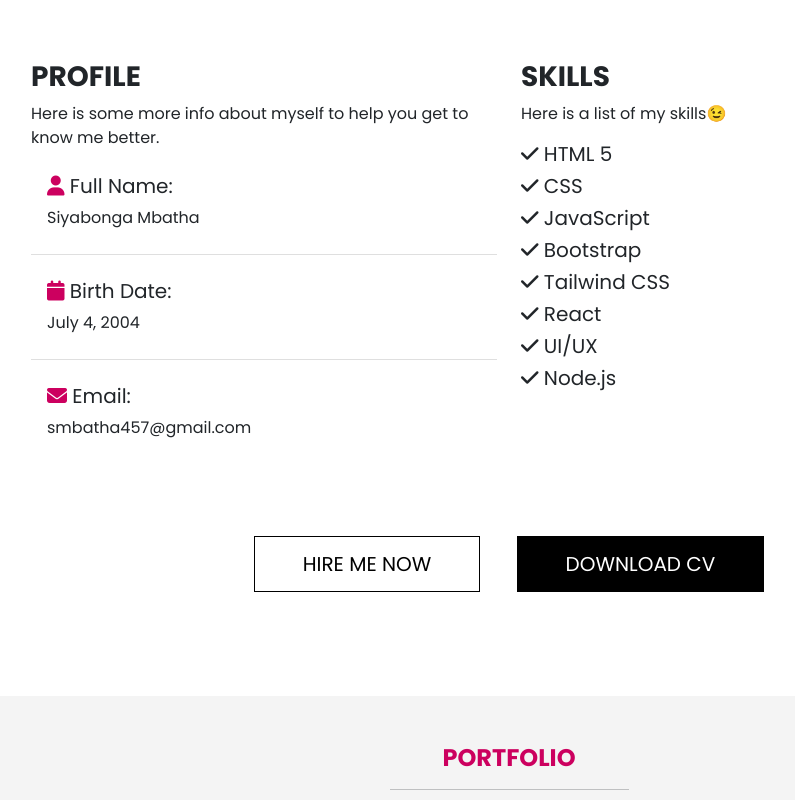
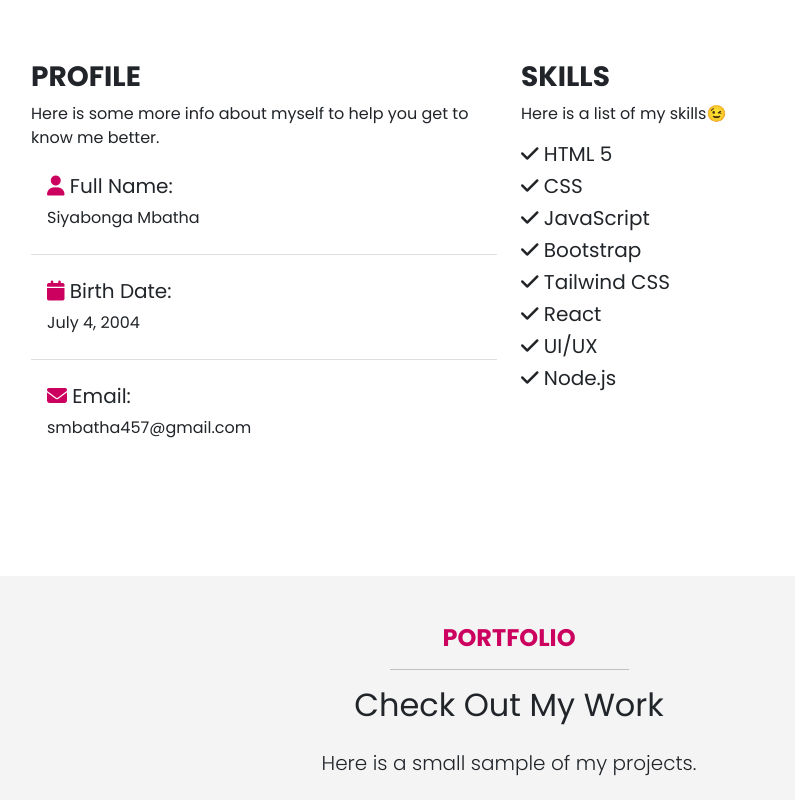
Before and after one commit to Siyabonga205/siyabonga-portfolio, a website: page index.html in a window 1280 px wide. Shown: the part 1372-2172 px from the top of the page, without its empty margins (131-926 px from the left). Drawn offline with Linux system fonts and the light colour scheme.

Commit message:
Firat Commit

```diff
--- a/index.html
+++ b/index.html
@@ -43,10 +43,7 @@
         </a>
 
         <div class="social d-flex gap-3 position-absolute">
-          <a href="#">
-            <i class="fab fa-linkedin fa-3x text-white"></i>
-          </a>
-          <a href="#">
+          <a href="https://github.com/Siyabonga205">
             <i class="fab fa-github fa-3x text-white"></i>
           </a>
         </div>
@@ -138,20 +135,6 @@
 
             <h5><i class="fas fa-check"></i> Node.js</h5>
 
-          </div>
-        </div>
-        <div class="row mt-5 text-center">
-          <div class="col-12">
-            <a
-              href="#"
-              class="btn btn-outline-dark btn-lg text-uppercase px-5 mx-3 my-2"
-              >Hire Me Now</a
-            >
-            <a
-              href="#"
-              class="btn btn-dark btn-lg text-uppercase px-5 mx-3 my-2"
-              >Download CV</a
-            >
           </div>
         </div>
       </div>
```
